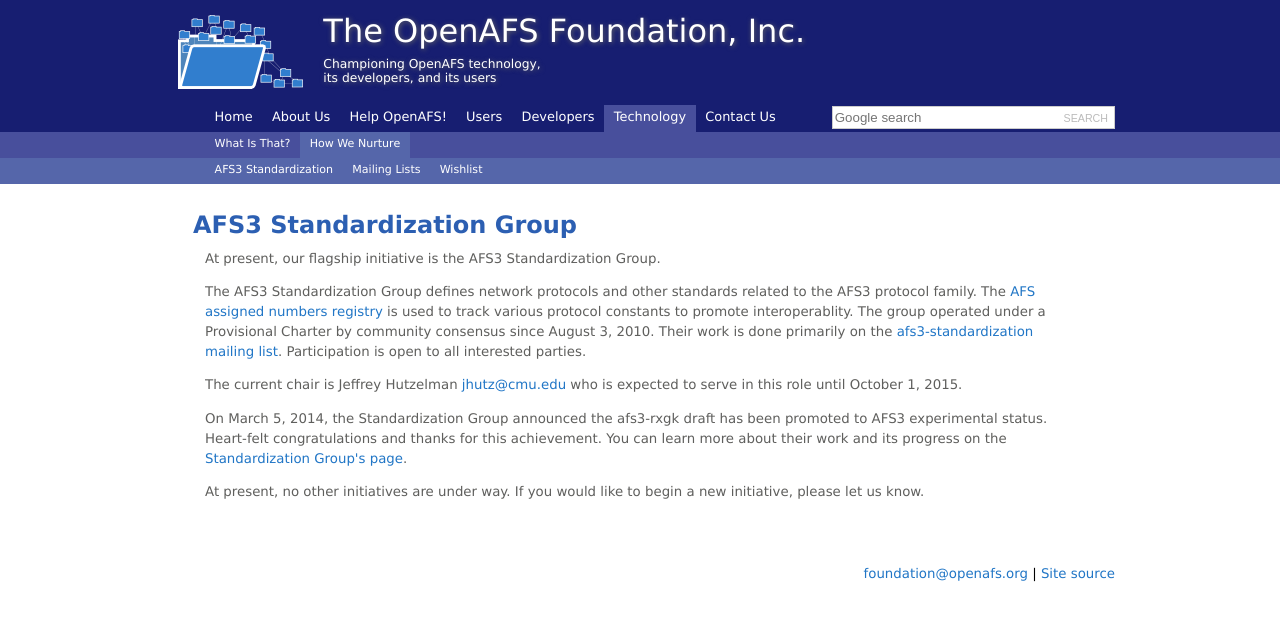
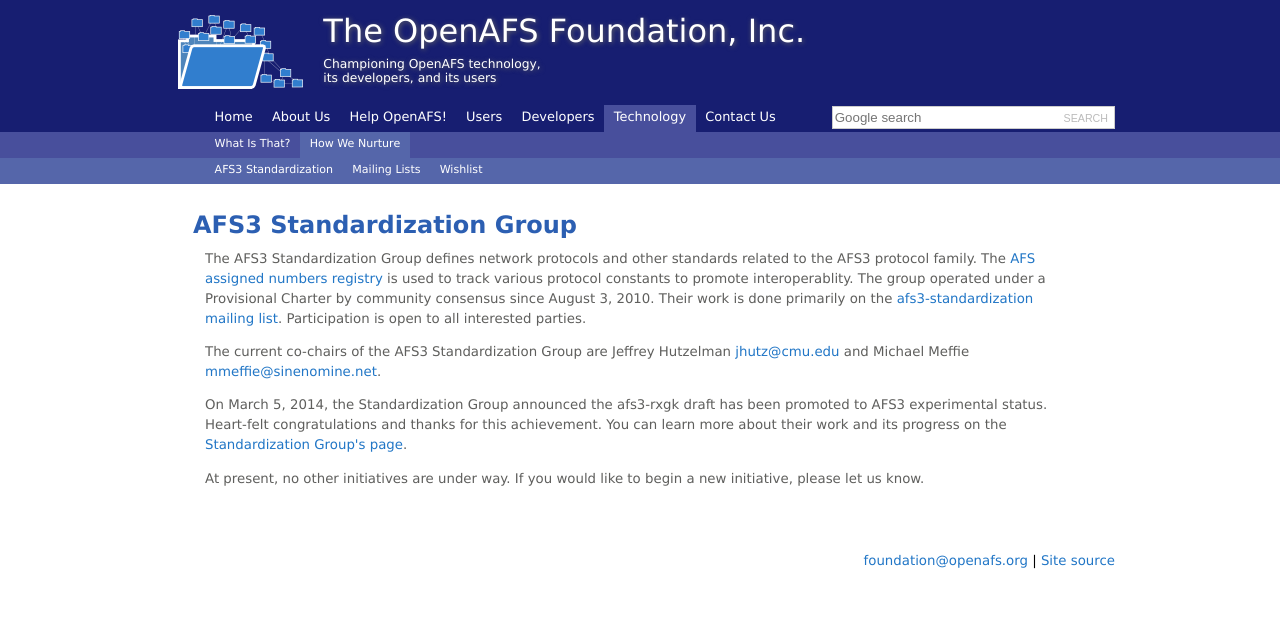
Before and after one commit to openafsfoundation/openafsfoundation.org, a Jekyll site: the page built from tech/initiatives/index.md, in a window 1280 px wide. Shown: the top 621 px of the page. Built offline with Jekyll 4.4.1, drawn with Linux system fonts in a browser that asks for light colours.

Commit message:
afs3-stds: add Mike as a co-chair
Update the afs3 standardization group description and add Mike as
a current co-chair.

```diff
--- a/tech/initiatives/index.md
+++ b/tech/initiatives/index.md
@@ -5,12 +5,9 @@
 
 ## AFS3 Standardization Group ###
 
-
-At present, our flagship initiative is the AFS3 Standardization Group.
-
 The AFS3 Standardization Group defines network protocols and other standards related to the AFS3 protocol family. The [AFS assigned numbers registry](http://registrar.central.org/) is used to track various protocol constants to promote interoperablity. The group operated under a Provisional Charter by community consensus since August 3, 2010. Their work is done primarily on the [afs3-standardization mailing list](https://lists.openafs.org/mailman/listinfo/afs3-standardization). Participation is open to all interested parties.
 
-The current chair is Jeffrey Hutzelman <jhutz@cmu.edu> who is expected to serve in this role until October 1, 2015.
+The current co-chairs of the AFS3 Standardization Group are Jeffrey Hutzelman <jhutz@cmu.edu> and Michael Meffie <mmeffie@sinenomine.net>.
 
 On March 5, 2014, the Standardization Group announced the afs3-rxgk draft has been promoted to AFS3 experimental status. Heart-felt congratulations and thanks for this achievement.  You can learn more about their work and its progress on the [Standardization Group's page](http://afs3-stds.central.org/).
 
```
